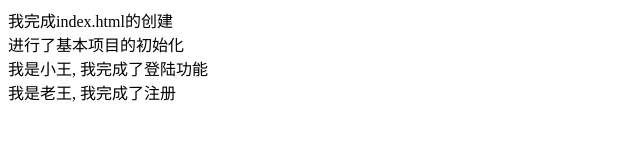
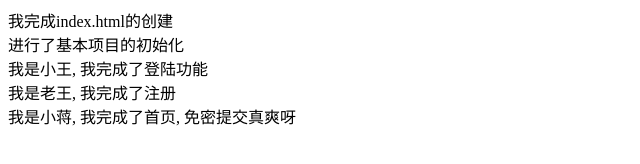
Before and after one commit to JepsonGithub/first, a plain HTML site: page index.html in a window 1280 px wide. Shown: the whole page, without its empty margins (0-640 px from the left). Drawn offline with Linux system fonts and the light colour scheme.

Commit message:
免密提交真呀爽

```diff
--- a/index.html
+++ b/index.html
@@ -14,5 +14,7 @@
   <div>我是小王, 我完成了登陆功能</div>
   <div>我是老王, 我完成了注册</div>
 
+  <div>我是小蒋, 我完成了首页, 免密提交真爽呀</div>
+
 </body>
 </html>
```
